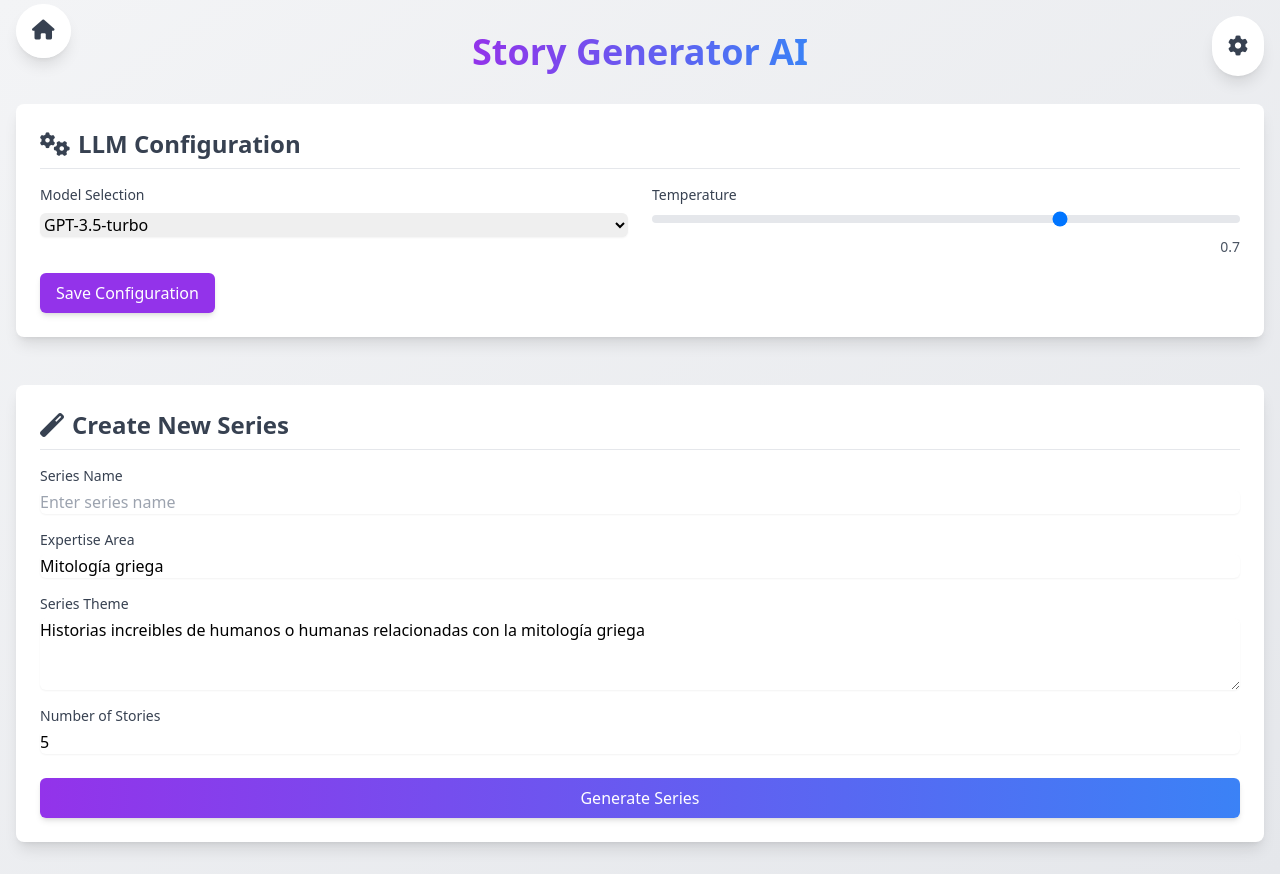
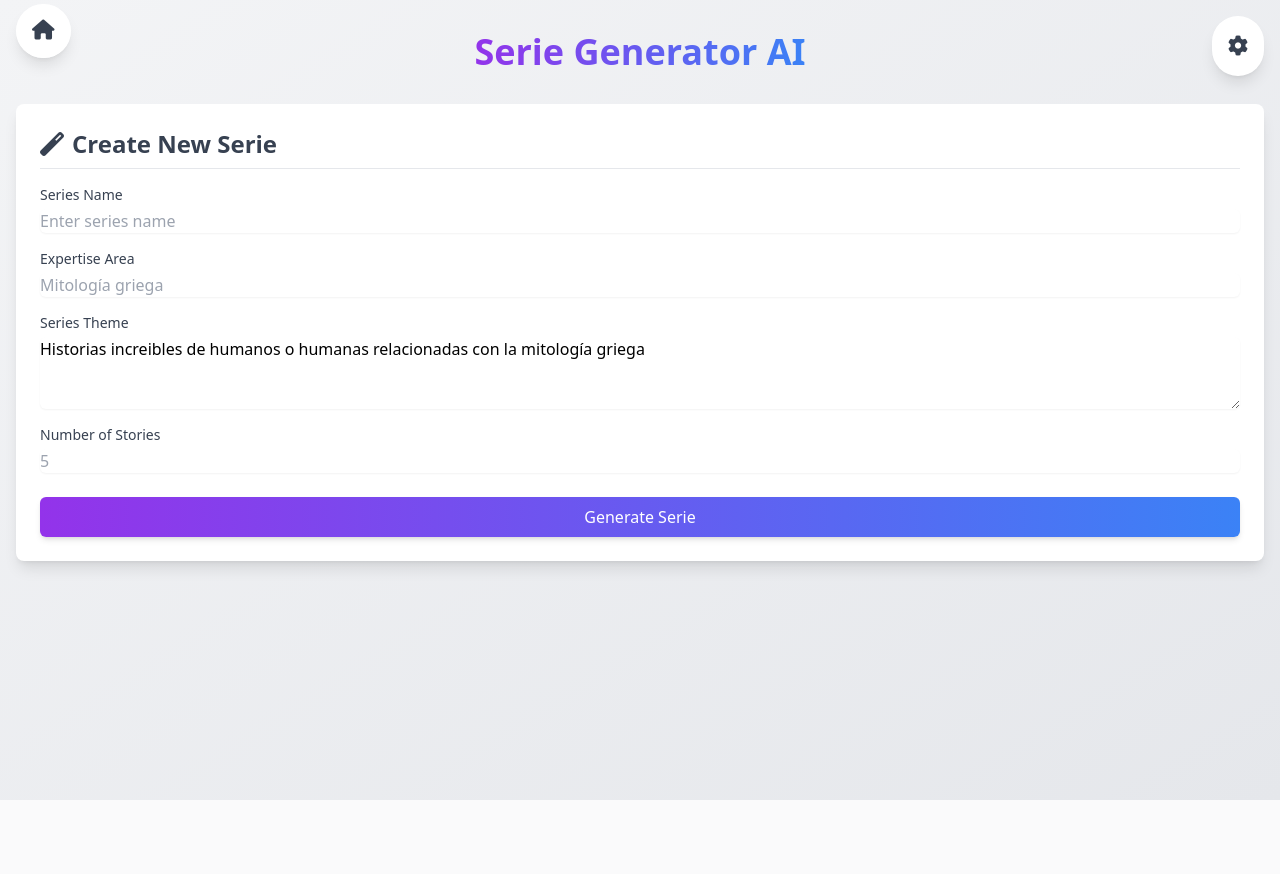
Before and after one commit to Brunvelop/autovid, a FastAPI app: page /create/serie in a window 1280 px wide. After the commit the page ends 800 px from the top, so only its background shows below. Run offline with FastAPI, Linux system fonts and the light colour scheme; parts of the project's set-up code (start-up, migrations or seed data) failed here and were passed over; some libraries are stand-ins or nearby versions.

Commit message:
Refactor: Simplify serie creation UI and remove LLM configuration section
- Remove LLM config section
- Update form placeholder values
- Fix typos in titles and labels
- Simplify page structure
- Remove existing series display

```diff
--- a/templates/create_serie.html
+++ b/templates/create_serie.html
@@ -5,42 +5,14 @@
         <!-- Título Principal -->
         <h1 class="text-4xl font-bold mb-8 text-center text-gray-800">
             <span class="bg-clip-text text-transparent bg-gradient-to-r from-purple-600 to-blue-500">
-                Story Generator AI
+                Serie Generator AI
             </span>
         </h1>
-
-        <!-- Sección de Configuración del LLM -->
-        <div class="mb-12 bg-white rounded-lg shadow-lg p-6">
-            <h2 class="text-2xl font-semibold mb-4 text-gray-700 border-b pb-2">
-                <i class="fas fa-cogs mr-2"></i>LLM Configuration
-            </h2>
-            <form class="space-y-4">
-                <div class="grid grid-cols-1 md:grid-cols-2 gap-6">
-                    <div class="space-y-2">
-                        <label class="block text-sm font-medium text-gray-700">Model Selection</label>
-                        <select class="w-full rounded-md border-gray-300 shadow-sm focus:border-purple-500 focus:ring focus:ring-purple-200">
-                            <option>GPT-3.5-turbo</option>
-                            <option>GPT-4</option>
-                            <option>Claude</option>
-                        </select>
-                    </div>
-                    <div class="space-y-2">
-                        <label class="block text-sm font-medium text-gray-700">Temperature</label>
-                        <input type="range" min="0" max="1" step="0.1" value="0.7"
-                               class="w-full h-2 bg-gray-200 rounded-lg appearance-none cursor-pointer">
-                        <div class="text-sm text-gray-600 text-right" id="temp-value">0.7</div>
-                    </div>
-                </div>
-                <button class="mt-4 px-4 py-2 bg-purple-600 text-white rounded-md hover:bg-purple-700 transition duration-200 shadow-md">
-                    Save Configuration
-                </button>
-            </form>
-        </div>
 
         <!-- Sección de Creación de Series -->
         <div class="bg-white rounded-lg shadow-lg p-6">
             <h2 class="text-2xl font-semibold mb-4 text-gray-700 border-b pb-2">
-                <i class="fas fa-magic mr-2"></i>Create New Series
+                <i class="fas fa-magic mr-2"></i>Create New Serie
             </h2>
             <form class="space-y-6">
                 <div class="space-y-4">
@@ -52,7 +24,7 @@
 
                     <div>
                         <label class="block text-sm font-medium text-gray-700">Expertise Area</label>
-                        <input type="text" name="expertise" value="Mitología griega"
+                        <input type="text" name="expertise" placeholder="Mitología griega"
                                class="mt-1 block w-full rounded-md border-gray-300 shadow-sm focus:border-purple-500 focus:ring focus:ring-purple-200">
                     </div>
 
@@ -64,36 +36,16 @@
 
                     <div>
                         <label class="block text-sm font-medium text-gray-700">Number of Stories</label>
-                        <input type="number" name="num_stories" value="5" min="1" max="10"
+                        <input type="number" name="num_stories" placeholder="5" min="1" max="100"
                                class="mt-1 block w-full rounded-md border-gray-300 shadow-sm focus:border-purple-500 focus:ring focus:ring-purple-200">
                     </div>
                 </div>
 
                 <button class="w-full px-4 py-2 bg-gradient-to-r from-purple-600 to-blue-500 text-white rounded-md hover:from-purple-700 hover:to-blue-600 transition duration-200 shadow-md">
-                    Generate Series
+                    Generate Serie
                 </button>
             </form>
         </div>
-
-        <!-- Sección de Series Existentes -->
-        {% if global_status %}
-        <div class="mt-12">
-            <h2 class="text-2xl font-semibold mb-4 text-gray-700">Generated Series</h2>
-            {% for serie_name, videos in global_status.series.items() %}
-            {% include 'components/serie_production.html' %}
-            {% endfor %}
-        </div>
-        {% endif %}
     </div>
-
-    <!-- Script para actualizar el valor de temperatura -->
-    <script>
-        const tempSlider = document.querySelector('input[type="range"]');
-        const tempValue = document.getElementById('temp-value');
-
-        tempSlider.addEventListener('input', (e) => {
-            tempValue.textContent = e.target.value;
-        });
-    </script>
 </body>
 </html>
```
Also changed, not shown: UI_api.py (+3 -4 lines).
